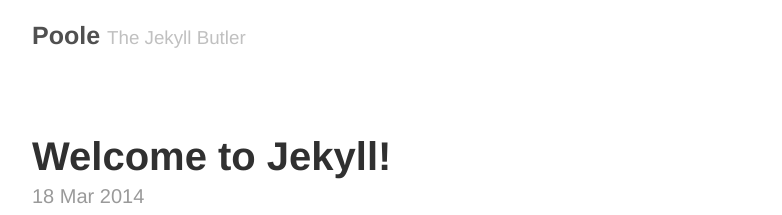
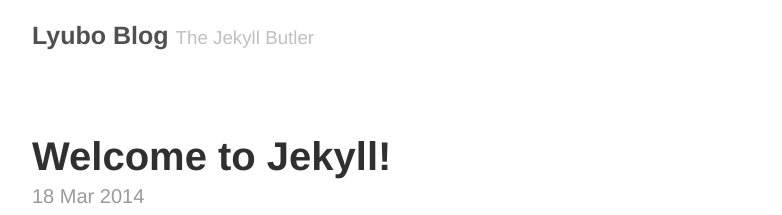
Before and after one commit to lyuboraykov/blog, a Jekyll site: the page built from index.html, in a window 1280 px wide. Shown: the top 215 px of the page, without its empty margins (248-1030 px from the left). Built offline with Jekyll 4.4.1, drawn with Linux system fonts in a browser that asks for light colours; Markdown is read by kramdown in place of the engine named in the settings; the list of posts is cut into pages by our own code.

Commit message:
Changed base url

```diff
--- a/_config.yml
+++ b/_config.yml
@@ -6,7 +6,7 @@ pygments:         true
 permalink:        pretty
 
 # Setup
-title:            Poole
+title:            Lyubo Blog
 tagline:          'The Jekyll Butler'
 description:      'Base theme for Jekyll themes by @mdo.'
 url:              http://getpoole.com
@@ -22,3 +22,5 @@ version:          1.0.0
 
 github:
   repo:           https://github.com/poole/poole
+
+baseurl: /christmas-recipes
```
